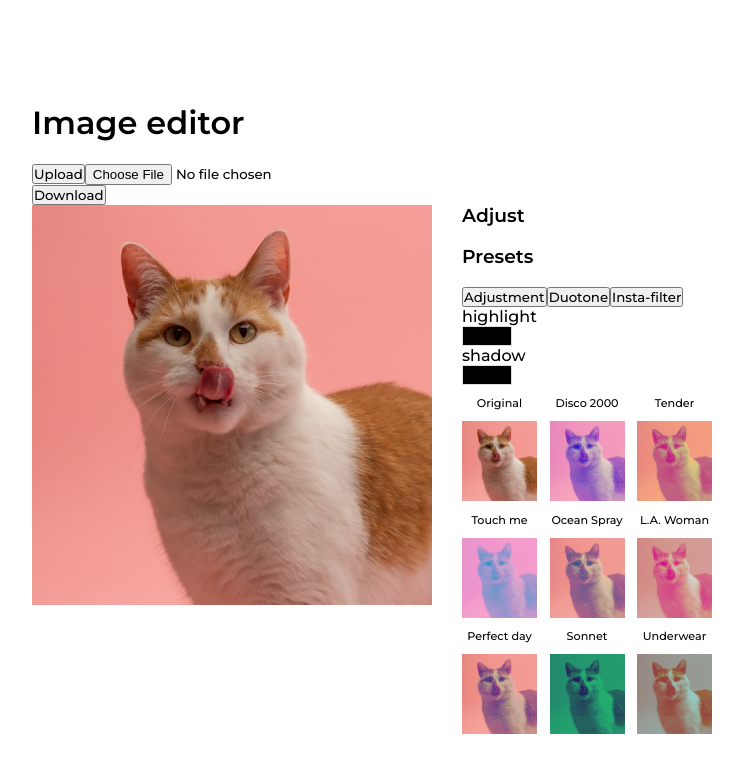
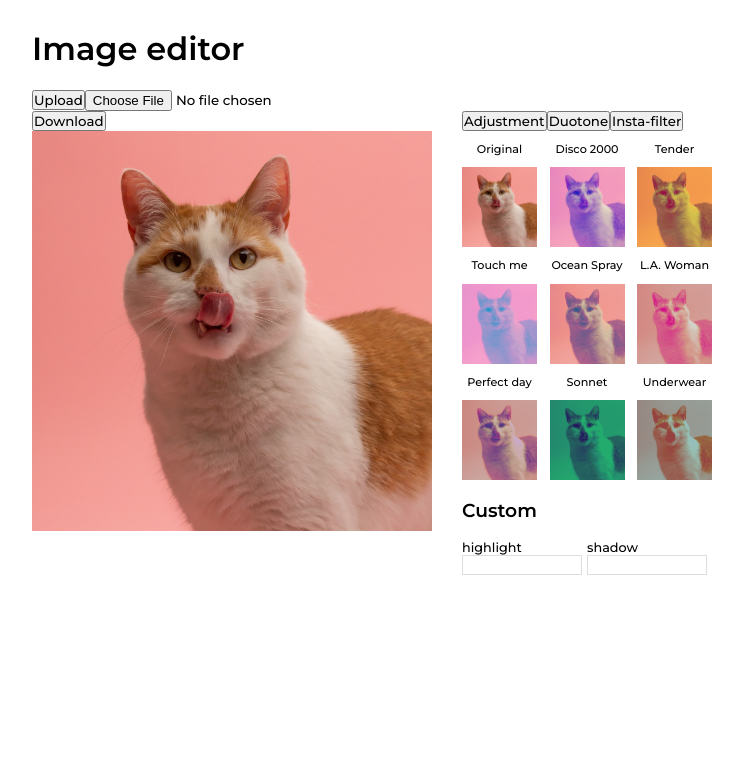
Before and after one commit to hannah-choi/image_editor, a React (Create React App) app in the folder client/: page / in a window 1280 px wide. Shown: the top 772 px of the page, without its empty margins (116-859 px from the left). Built offline with nearby package versions, Linux system fonts and the light colour scheme.

Commit message:
fixed errors when changing the duotone colors

```diff
--- a/client/src/App.css
+++ b/client/src/App.css
@@ -10,7 +10,6 @@ body {
     position: relative;
     display: flex;
     justify-content: center;
-    align-items: center;
     height: 100vh;
     width: 100vw;
 }
@@ -146,11 +145,21 @@ input {
 }
 
 .hidden {
-    visibility: hidden !important;
+    display: none !important;
+}
+
+.colorButtons {
+    font-size: 0.8rem;
+    display: flex;
+    justify-content: space-between;
+}
+
+.colorButtons .colorDiv {
+    flex-basis: 50%;
 }
 
 .swatch {
-    width: 50px;
+    width: 120px;
     height: 20px;
     border: 1px solid #ddd;
 }
--- a/client/src/components/Canvas.js
+++ b/client/src/components/Canvas.js
@@ -16,8 +16,8 @@ export default function Canvas({ newImagePath }) {
     const [canvasSize, setCanvasSize] = useState({});
     const [active, setActive] = useState("Duotone");
     const [duotoneColors, setDuotoneColors] = useState({
-        highlight: "#000000FF",
-        shadow: "#000000FF",
+        highlight: "#fff",
+        shadow: "#fff",
     });
 
     const [adjustment, setAdjustment] = useState([
@@ -77,7 +77,6 @@ export default function Canvas({ newImagePath }) {
         const selectedFilter = filters.find(filter => filter.name === name);
         setCanvas();
         clearCanvas();
-
         if (selectedFilter.name === "original") {
             contextRef.current.filter = "none";
         } else {
@@ -106,8 +105,6 @@ export default function Canvas({ newImagePath }) {
         } else {
             duotoneImageLoad();
             duotoneFilter(selectedTone.highlight, selectedTone.shadow);
-            // duotone_highlight(selectedTone.highlight);
-            // duotone_shadow(selectedTone.shadow);
             setDuotoneColors({
                 highlight: selectedTone.highlight,
                 shadow: selectedTone.shadow,
@@ -123,18 +120,6 @@ export default function Canvas({ newImagePath }) {
         contextRef.current.fillStyle = shadow;
         canvasFill();
     };
-
-    // const duotone_highlight = highlight => {
-    //     contextRef.current.globalCompositeOperation = "multiply";
-    //     contextRef.current.fillStyle = highlight;
-    //     canvasFill();
-    // };
-
-    // const duotone_shadow = shadow => {
-    //     contextRef.current.globalCompositeOperation = "lighten";
-    //     contextRef.current.fillStyle = shadow;
-    //     canvasFill();
-    // };
 
     const setCanvas = () => {
         setCanvasSize({
@@ -178,14 +163,13 @@ export default function Canvas({ newImagePath }) {
     const buttons = ["Adjustment", "Duotone", "Insta-filter"];
 
     const duotoneColorChange = (name, color) => {
-        clearCanvas();
         duotoneImageLoad();
         if (name === "highlight") {
+            duotoneFilter(color, duotoneColors.shadow);
             setDuotoneColors({ ...duotoneColors, highlight: color });
-            duotoneFilter(duotoneColors.highlight, duotoneColors.shadow);
         } else {
+            duotoneFilter(duotoneColors.highlight, color);
             setDuotoneColors({ ...duotoneColors, shadow: color });
-            duotoneFilter(duotoneColors.highlight, duotoneColors.shadow);
         }
     };
 
@@ -220,8 +204,6 @@ export default function Canvas({ newImagePath }) {
                 />
             </div>
             <div className="effectWrapper">
-                <h3>Adjust</h3>
-                <h3>Presets</h3>
                 {buttons.map(item => (
                     <TabButton key={item} name={item} tabClick={tabClick} />
                 ))}
--- a/client/src/components/Duotone.js
+++ b/client/src/components/Duotone.js
@@ -12,12 +12,6 @@ export default function Duotone({
 }) {
     const [highlightPicker, setHighlightPicker] = useState(false);
     const [shadowPicker, setShadowPicker] = useState(false);
-    const [highlightColor, setHighLightColor] = useState(null);
-    const [shadowColor, setShadowColor] = useState(null);
-    // const [selectedColors, setSelectedColors] = useState({
-    //     highlight: null,
-    //     shadow: null,
-    // });
 
     const clickHandle = name => {
         name === "highlight"
@@ -27,49 +21,6 @@ export default function Duotone({
 
     return (
         <>
-            <div className="colorButtons">
-                highlight{" "}
-                <div
-                    className="highlightSwatch swatch"
-                    style={{ backgroundColor: `${duotoneColors.highlight}` }}
-                    onClick={() => clickHandle("highlight")}
-                ></div>
-                shadow{" "}
-                <div
-                    className="shadowSwatch swatch"
-                    style={{ backgroundColor: `${duotoneColors.shadow}` }}
-                    onClick={() => clickHandle("shadow")}
-                ></div>
-            </div>
-            <BlockPicker
-                className={`colorpicker highlight ${
-                    !highlightPicker ? "hidden" : ""
-                }`}
-                color={duotoneColors.highlight}
-                colors={duotones
-                    .map(duotone => duotone.highlight)
-                    .filter(item => item !== null)}
-                width={106}
-                onChange={e => {
-                    setHighLightColor(e.hex);
-                    duotoneColorChange("highlight", e.hex);
-                }}
-            />
-            <BlockPicker
-                className={`colorpicker shadow ${
-                    !shadowPicker ? "hidden" : ""
-                }`}
-                // color={duoColors.shadow}
-                color={duotoneColors.shadow}
-                colors={duotones
-                    .map(duotone => duotone.shadow)
-                    .filter(item => item !== null)}
-                width={106}
-                onChange={e => {
-                    setHighLightColor(e.hex);
-                    duotoneColorChange("shadow", e.hex);
-                }}
-            />
             <div className="thumbnails">
                 {duotones.map(duotone => (
                     <ToneButton
@@ -81,6 +32,53 @@ export default function Duotone({
                     />
                 ))}
             </div>
+            <h3>Custom</h3>
+            <div className="colorButtons">
+                <div className="colorDiv">
+                    highlight
+                    <div
+                        className="highlightSwatch swatch"
+                        style={{
+                            backgroundColor: `${duotoneColors.highlight}`,
+                        }}
+                        onClick={() => clickHandle("highlight")}
+                    ></div>
+                </div>
+                <div className="colorDiv">
+                    shadow
+                    <div
+                        className="shadowSwatch swatch"
+                        style={{ backgroundColor: `${duotoneColors.shadow}` }}
+                        onClick={() => clickHandle("shadow")}
+                    ></div>
+                </div>
+            </div>
+            <BlockPicker
+                className={`colorpicker highlight ${
+                    !highlightPicker ? "hidden" : ""
+                }`}
+                color={duotoneColors.highlight}
+                colors={duotones
+                    .map(duotone => duotone.highlight)
+                    .filter(item => item !== null)}
+                width={170}
+                onChange={e => {
+                    duotoneColorChange("highlight", e.hex);
+                }}
+            />
+            <BlockPicker
+                className={`colorpicker shadow ${
+                    !shadowPicker ? "hidden" : ""
+                }`}
+                color={duotoneColors.shadow}
+                colors={duotones
+                    .map(duotone => duotone.shadow)
+                    .filter(item => item !== null)}
+                width={170}
+                onChange={e => {
+                    duotoneColorChange("shadow", e.hex);
+                }}
+            />
         </>
     );
 }
--- a/client/src/components/duotones.js
+++ b/client/src/components/duotones.js
@@ -6,13 +6,13 @@ const duotones = [
     },
     {
         name: "Disco 2000",
-        highlight: "#ffc9c9",
+        highlight: "#ffd4df",
         shadow: "#1624bc",
     },
     {
         name: "Tender",
         highlight: "#ffc04c",
-        shadow: "#c11d7f",
+        shadow: "#960044",
     },
     {
         name: "Touch me",
@@ -31,7 +31,7 @@ const duotones = [
     },
     {
         name: "Perfect day",
-        highlight: "#ffa89c",
+        highlight: "#cbaaf0",
         shadow: "#4e3982",
     },
     {
@@ -41,7 +41,7 @@ const duotones = [
     },
     {
         name: "Underwear",
-        highlight: "#8fc4c7",
+        highlight: "#6bbfbb",
         shadow: "#964241",
     },
 ];
--- a/client/src/components/filters.js
+++ b/client/src/components/filters.js
@@ -3,10 +3,10 @@ const filters = [
     {
         name: "aden",
         filter: [
-            { property: "hue-rotate", value: 340 },
+            { property: "brightness", value: 120 },
             { property: "contrast", value: 90 },
             { property: "saturate", value: 85 },
-            { property: "brightness", value: 120 },
+            { property: "hue-rotate", value: 340 },
             { property: "sepia", value: 20 },
         ],
         overlays: [
@@ -19,10 +19,10 @@ const filters = [
     {
         name: "clarendon",
         filter: [
-            { property: "hue-rotate", value: 0 },
+            { property: "brightness", value: 100 },
             { property: "contrast", value: 120 },
             { property: "saturate", value: 135 },
-            { property: "brightness", value: 100 },
+            { property: "hue-rotate", value: 0 },
             { property: "sepia", value: 0 },
         ],
         overlays: [
@@ -35,9 +35,9 @@ const filters = [
     {
         name: "1977",
         filter: [
+            { property: "brightness", value: 110 },
             { property: "contrast", value: 110 },
             { property: "saturate", value: 130 },
-            { property: "brightness", value: 110 },
             { property: "hue-rotate", value: 0 },
             { property: "sepia", value: 0 },
         ],
@@ -51,10 +51,10 @@ const filters = [
     {
         name: "nashville",
         filter: [
-            { property: "hue-rotate", value: 0 },
+            { property: "brightness", value: 105 },
             { property: "contrast", value: 120 },
             { property: "saturate", value: 120 },
-            { property: "brightness", value: 105 },
+            { property: "hue-rotate", value: 0 },
             { property: "sepia", value: 20 },
         ],
         overlays: [
@@ -71,10 +71,10 @@ const filters = [
     {
         name: "maven",
         filter: [
-            { property: "hue-rotate", value: 0 },
+            { property: "brightness", value: 95 },
             { property: "contrast", value: 95 },
             { property: "saturate", value: 150 },
-            { property: "brightness", value: 95 },
+            { property: "hue-rotate", value: 0 },
             { property: "sepia", value: 25 },
         ],
         overlays: [
@@ -87,10 +87,10 @@ const filters = [
     {
         name: "gingham",
         filter: [
-            { property: "hue-rotate", value: 350 },
+            { property: "brightness", value: 105 },
             { property: "contrast", value: 100 },
             { property: "saturate", value: 100 },
-            { property: "brightness", value: 105 },
+            { property: "hue-rotate", value: 350 },
             { property: "sepia", value: 0 },
         ],
         overlays: [
@@ -103,10 +103,10 @@ const filters = [
     {
         name: "valencia",
         filter: [
-            { property: "hue-rotate", value: 0 },
+            { property: "brightness", value: 108 },
             { property: "contrast", value: 108 },
             { property: "saturate", value: 100 },
-            { property: "brightness", value: 108 },
+            { property: "hue-rotate", value: 0 },
             { property: "sepia", value: 8 },
         ],
         overlays: [
@@ -119,10 +119,10 @@ const filters = [
     {
         name: "hudson",
         filter: [
-            { property: "hue-rotate", value: -10 },
+            { property: "brightness", value: 110 },
             { property: "contrast", value: 100 },
             { property: "saturate", value: 150 },
-            { property: "brightness", value: 110 },
+            { property: "hue-rotate", value: -10 },
             { property: "sepia", value: 30 },
         ],
         overlays: [
```
